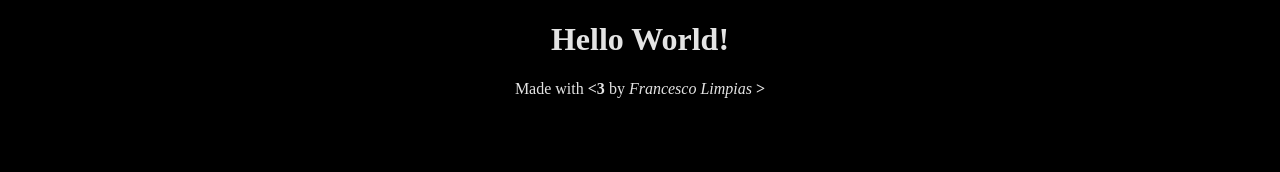
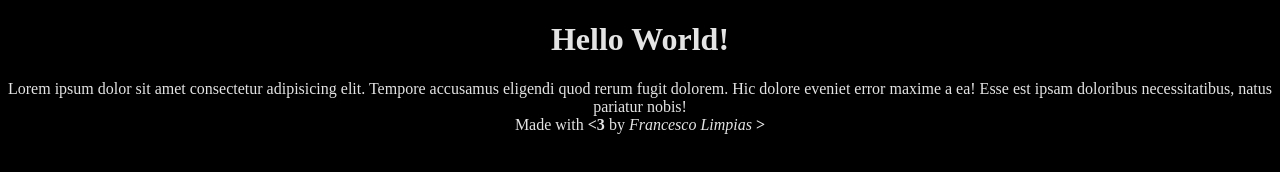
Before and after one commit to FrancescoLimpias/htmlcss-hello, a plain HTML site: page index.html in a window 1280 px wide. Drawn offline with Linux system fonts and the light colour scheme.

Commit message:
Added comments

```diff
--- a/css/master.css
+++ b/css/master.css
@@ -1,6 +1,7 @@
 body{
     text-align: center;
 
+    /* General coloring */
     background: black;
     color: rgb(228, 228, 228);
 }
--- a/index.html
+++ b/index.html
@@ -1,18 +1,32 @@
 <!DOCTYPE html>
 <html lang="en">
 <head>
+    <!-- Compatibility -->
     <meta charset="UTF-8">
     <meta name="viewport" content="width=device-width, initial-scale=1.0">
+
+    <!-- Document ID -->
     <meta name="author" content="Francesco Limpias">
     <title>Esercizio 001: Hello World!</title>
 
+    <!-- Style -->
     <link rel="stylesheet" href="css/master.css">
 </head>
 <body>
     <h1>Hello World!</h1>
 
+    <main>
+        Lorem ipsum dolor sit amet consectetur adipisicing elit. Tempore accusamus eligendi quod rerum fugit dolorem. Hic dolore eveniet error maxime a ea! Esse est ipsam doloribus necessitatibus, natus pariatur nobis!
+    </main>
+
     <footer>
         Made with
+        <!--
+            * The loc below displays a heart made out of minor + 3.
+            * This solution has been used instead of the more usual "escape" heart
+            * to make an allusion to the html self enclosing tag.
+            * And yes I have no social life.
+        -->
         <strong>&lt;3</strong>
         by
         <em>Francesco Limpias</em>
```
